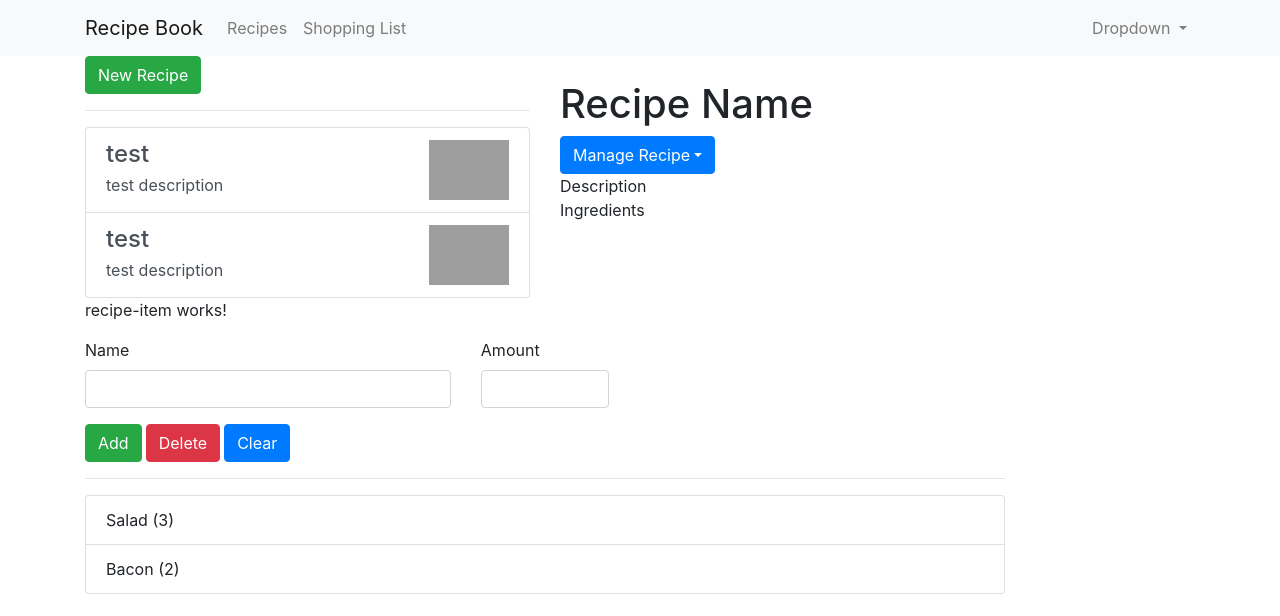
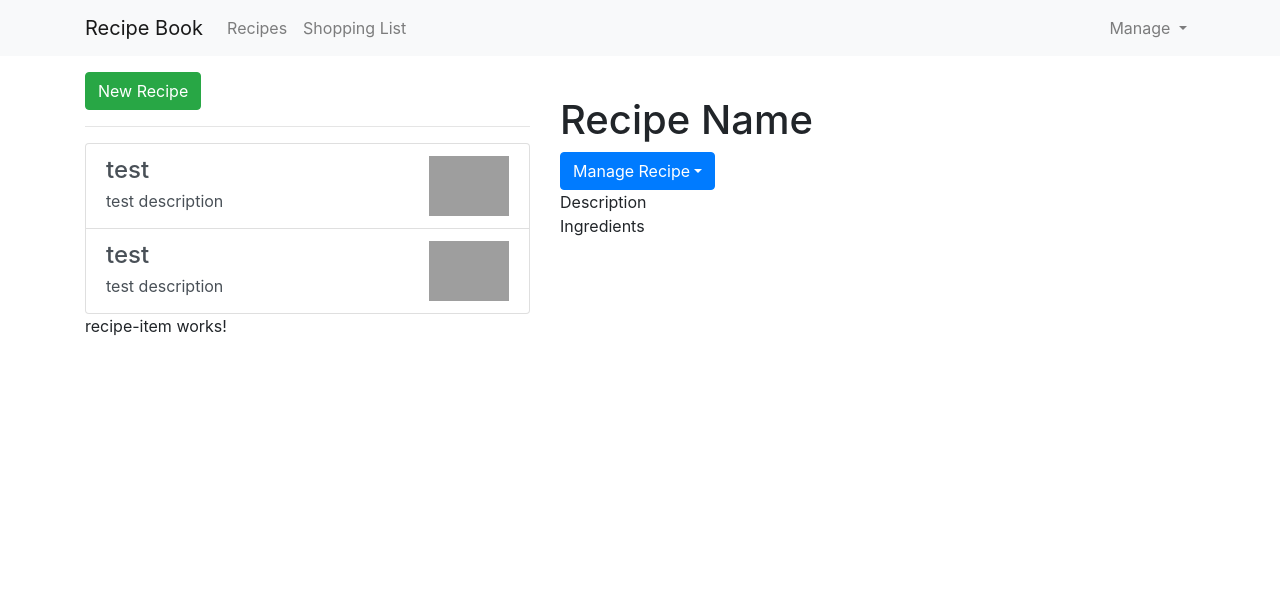
Before and after one commit to zavin27/Angular-7-project, an Angular app: page / in a window 1280 px wide. Shown: the top 616 px of the page. Built offline with nearby package versions, Linux system fonts and the light colour scheme; grey boxes are pictures that could not be loaded.

Commit message:
added navigation with event binding

```diff
--- a/src/app/app.component.html
+++ b/src/app/app.component.html
@@ -1,9 +1,9 @@
-<app-header></app-header>
+<app-header (featureSelected)="onNavigate($event)"></app-header>
 <div class="container">
-  <div class="row">
+  <div class="row mt-3">
     <div class="col-md-12">
-      <app-recipes></app-recipes>
-      <app-shopping-list></app-shopping-list>
+      <app-recipes *ngIf="loadedFeature === 'recipe'"></app-recipes>
+      <app-shopping-list *ngIf="loadedFeature === 'shopping-list'"></app-shopping-list>
     </div>
   </div>
 </div>
--- a/src/app/app.component.ts
+++ b/src/app/app.component.ts
@@ -1,4 +1,4 @@
-import { Component } from '@angular/core';
+import {Component} from '@angular/core';
 
 @Component({
   selector: 'app-root',
@@ -7,4 +7,10 @@
 })
 export class AppComponent {
   title = 'Angular-project';
+  loadedFeature = 'recipe';
+
+  onNavigate(feature: string) {
+    console.log(feature);
+    this.loadedFeature = feature;
+  }
 }
--- a/src/app/header/header.component.html
+++ b/src/app/header/header.component.html
@@ -4,16 +4,16 @@
     <div class="collapse navbar-collapse">
       <ul class="navbar-nav">
         <li class="nav-item">
-          <a class="nav-link" href="#">Recipes</a>
+          <a class="nav-link" href="#" (click)="onSelect('recipe')">Recipes</a>
         </li>
         <li class="nav-item">
-          <a class="nav-link" href="#">Shopping List</a>
+          <a class="nav-link" href="#" (click)="onSelect('shopping-list')">Shopping List</a>
         </li>
       </ul>
       <ul class="nav navbar-nav ml-auto">
         <li class="nav-item dropdown ">
           <a class="nav-link dropdown-toggle" href="#" role="button">
-            Dropdown
+            Manage
           </a>
         </li>
       </ul>
--- a/src/app/header/header.component.ts
+++ b/src/app/header/header.component.ts
@@ -1,9 +1,13 @@
-import {Component} from '@angular/core';
+import {Component, EventEmitter, Output} from '@angular/core';
 
 @Component({
   selector: 'app-header',
   templateUrl: './header.component.html'
 })
 export class HeaderComponent {
+  @Output() featureSelected = new EventEmitter<string>();
 
+  onSelect(feature: string) {
+    this.featureSelected.emit(feature);
+  }
 }
```
